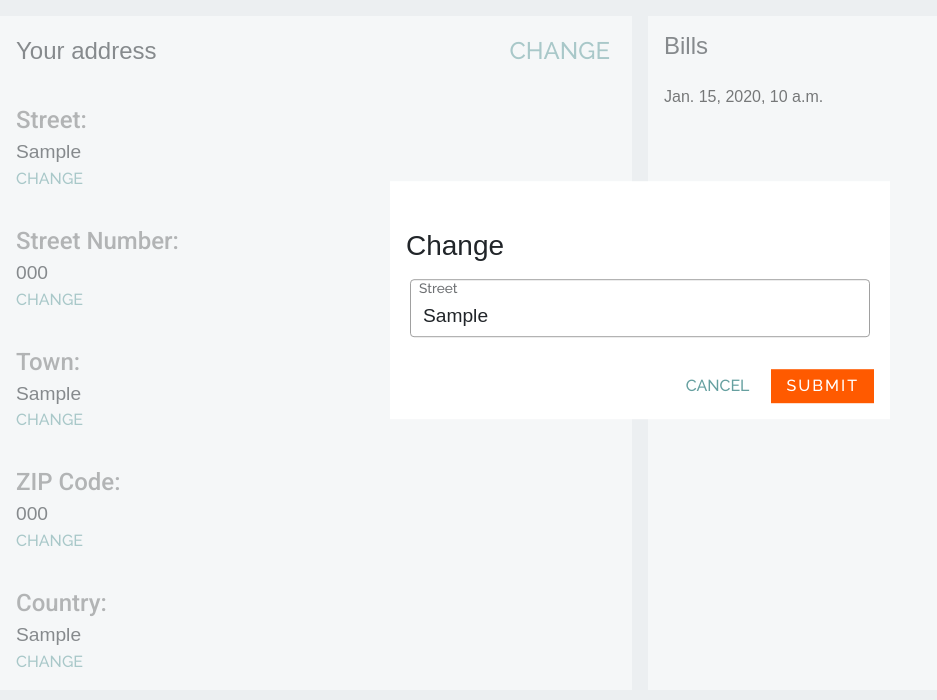
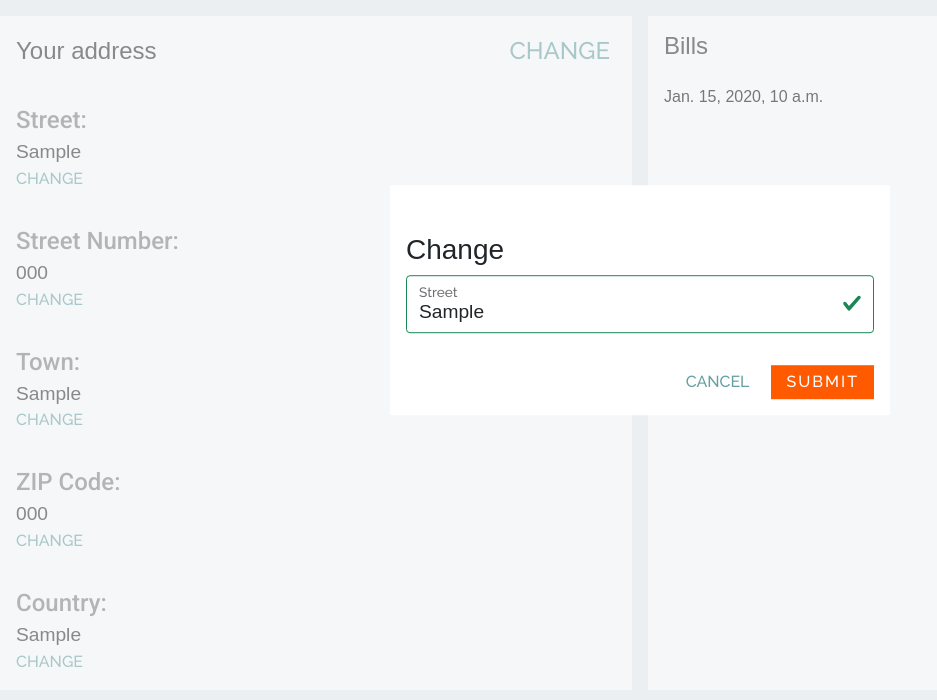
Before and after one commit to aleooo/sklep_2, a Django app: page /en/account/ in a window 1280 px wide, after a click on "CHANGE". Shown: the part 100-800 px from the top of the page, without its empty margins (0-937 px from the left). Run offline with Django 3.2, Linux system fonts and the light colour scheme; a user stored in the database is signed in; tables that the repository leaves empty hold one stand-in row (values such as "Sample post"); some web fonts are replaced.

Commit message:
refactor account forms #3

```diff
--- a/sklep_2/shop/forms.py
+++ b/sklep_2/shop/forms.py
@@ -31,10 +31,10 @@ class PersonalForm(forms.ModelForm):
         model = UserModel
         fields = ('first_name', 'last_name', 'email', 'number')
         widgets = {
-            'first_name': forms.TextInput(attrs={'class': 'form-control font_numbers_light input', 'pattern': '^[A-ZŻŹŁ].*', 'placeholder': '-----'}),
-            'last_name': forms.TextInput(attrs={'class': 'form-control font_numbers_light input', 'pattern': '^[A-ZŻŹŁ].*', 'placeholder': '-----'}),
-            'email': forms.TextInput(attrs={'class': 'form-control font_numbers_light input', 'type': 'email', 'placeholder': '-----'}),
-            'number': PhoneNumberPrefixWidget(initial='PL', attrs={'class': 'input font_numbers_light phonenumber form-control', 'placeholder': '-----', 'minlength': '9'}),
+            'first_name': forms.TextInput(attrs={'class': 'form-control font_numbers_light input', 'pattern': '^[A-ZŻŹŁ][a-zęóąśłżźćń]*', 'placeholder': '-----', 'required': 'required'}),
+            'last_name': forms.TextInput(attrs={'class': 'form-control font_numbers_light input', 'pattern': '^[A-ZŻŹŁ][a-zęóąśłżźćń]*', 'placeholder': '-----', 'required': 'required'}),
+            'email': forms.TextInput(attrs={'class': 'form-control font_numbers_light input', 'type': 'email', 'placeholder': '-----', 'required': 'required'}),
+            'number': PhoneNumberPrefixWidget(initial='PL', attrs={'class': 'input font_numbers_light phonenumber form-control', 'placeholder': '-----', 'pattern': '[0-9]*', 'minlength': '9', 'required': 'required'}),
         }
         labels = {
             'first_name': _('First Name'),
@@ -49,11 +49,11 @@ class AddressForm(forms.ModelForm):
         model = Address
         fields = ('street', 'street_number', 'country', 'ZIP_code', 'town')
         widgets = {
-            'street': forms.TextInput(attrs={'class': 'form-control font_numbers_light input', 'pattern': '^[A-ZŻŹŁ].*', 'placeholder': '-----'}),
-            'street_number': forms.TextInput(attrs={'class': 'form-control font_numbers_light input', 'placeholder': '-----'}),
-            'town': forms.TextInput(attrs={'class': 'form-control font_numbers_light input', 'pattern': '^[A-ZŻŹŁ].*', 'placeholder': '-----'}),
-            'ZIP_code': forms.TextInput(attrs={'class': 'form-control font_numbers_light input', 'pattern': '[0-9-]*', 'placeholder': '-----'}),
-            'country': forms.TextInput(attrs={'class': 'form-control font_numbers_light input', 'pattern': '^[A-ZŻŹŁ].*', 'placeholder': '-----'}),
+            'street': forms.TextInput(attrs={'class': 'form-control font_numbers_light input', 'pattern': '^[A-ZŻŹŁ][a-zęóąśłżźćń ]*', 'placeholder': '-----', 'required': 'required'}),
+            'street_number': forms.TextInput(attrs={'class': 'form-control font_numbers_light input', 'pattern': '[0-9][0-9a-zA-Z/-]*', 'placeholder': '-----', 'required': 'required'}),
+            'town': forms.TextInput(attrs={'class': 'form-control font_numbers_light input', 'pattern': '^[A-ZŻŹŁ][a-zęóąśłżźćń ]*', 'placeholder': '-----', 'required': 'required'}),
+            'ZIP_code': forms.TextInput(attrs={'class': 'form-control font_numbers_light input', 'pattern': '[0-9-]*', 'placeholder': '-----', 'required': 'required'}),
+            'country': forms.TextInput(attrs={'class': 'form-control font_numbers_light input', 'pattern': '^[A-ZŻŹŁ][a-zęóąśłżźćń ]*', 'placeholder': '-----', 'required': 'required'}),
         }
         labels = {
             'street': _('Street'),
--- a/sklep_2/templates/content/account.html
+++ b/sklep_2/templates/content/account.html
@@ -9,27 +9,55 @@
         <div id='account_div_form'>
             <h3 class='font_numbers_light'>{% trans "Change" %}</h3>
             <div id='account_div_form_address'>
-                <form action="{% url 'shop:account_data' type='address' %}" method='post'>
+                <form action="{% url 'shop:account_data' type='address' %}" method='post' class='was-validated'>
                     {% csrf_token %}
                     <div class="form-floating mb-3 display_n" id='street'>
                         {{ address_form.street }}
                         <label for="id_street">{{ address_form.street.label }}</label>
+                        <div class="invalid-feedback">
+                            <ul>
+                                <li>{% trans "The first name must start with a capital letter" %}</li>
+                                <li>{% trans "Only letters" %}</li>
+                            </ul>
+                        </div>
                     </div>
                     <div class="form-floating mb-3 display_n" id='street_number'>
                         {{ address_form.street_number }}
                         <label for="id_street_number">{{ address_form.street_number.label }}</label>
+                        <div class="invalid-feedback">
+                            <ul>
+                                <li>{% trans "Please enter a valid street number" %}</li>
+                            </ul>
+                        </div>
                     </div>
                     <div class="form-floating mb-3 display_n" id='town'>
                         {{ address_form.town }}
                         <label for="id_town">{{ address_form.town.label }}</label>
+                        <div class="invalid-feedback">
+                            <ul>
+                                <li>{% trans "The first name must start with a capital letter" %}</li>
+                                <li>{% trans "Only letters" %}</li>
+                            </ul>
+                        </div>
                     </div>
                     <div class="form-floating mb-3 display_n" id='ZIP_code'>
                         {{ address_form.ZIP_code }}
                         <label for="id_ZIP_code">{{ address_form.ZIP_code.label }}</label>
+                        <div class="invalid-feedback">
+                            <ul>
+                                <li>{% trans "Only numbers" %}</li>
+                            </ul>
+                        </div>
                     </div>
                     <div class="form-floating mb-3 display_n" id='country'>
                         {{ address_form.country }}
                         <label for="id_country">{{ address_form.country.label }}</label>
+                        <div class="invalid-feedback">
+                            <ul>
+                                <li>{% trans "The country must start with a capital letter" %}</li>
+                                <li>{% trans "Only letters" %}</li>
+                            </ul>
+                        </div>
                     </div>
                     <div class='display_f align_i_c float_r margin_t'>
                         <button type='button' class='button_n' onclick='cancel("address")'><p class='color_green margin_0'>{% trans "CANCEL" %}</p></button>
@@ -39,23 +67,45 @@
                 </form>
             </div>
             <div id='account_div_form_personal_data'>
-                <form action="{% url 'shop:account_data' type='personal_data' %}" method='post'>
+                <form action="{% url 'shop:account_data' type='personal_data' %}" method='post' class='was-validated'>
                     {% csrf_token %}
-                    <div class="form-floating mb-3 display_n" id='first_name'>
+                    <div class="form-floating margin_tb display_n" id='first_name'>
+
                         {{ personal_form.first_name }}
                         <label for="id_first_name">{{ personal_form.first_name.label }}</label>
+                        <div class="invalid-feedback">
+                            <ul>
+                                <li>{% trans "The first name must start with a capital letter" %}</li>
+                                <li>{% trans "Only letters" %}</li>
+                            </ul>
+                        </div>
                     </div>
+
                     <div class="form-floating mb-3 display_n" id='last_name'>
                         {{ personal_form.last_name }}
                         <label for="id_last_name">{{ personal_form.last_name.label }}</label>
+                        <div class="invalid-feedback">
+                            <ul>
+                                <li>{% trans "The last name must start with a capital letter" %}</li>
+                                <li>{% trans "Only letters" %}</li>
+                            </ul>
+                        </div>
                     </div>
                     <div class="form-floating mb-3 display_n" id='email'>
                         {{ personal_form.email }}
                         <label for="id_email">{{ personal_form.email.label }}</label>
+                        <div class="invalid-feedback">
+                            <ul>
+                                <li>{% trans "Please enter a valid email" %}</li>
+                            </ul>
+                        </div>
                     </div>
                     <div class="form-floating display_f justify_c_s_b display_n" id='phone_number'>
-                        {{ personal_form.number }}
-                        <label for="id_phone_number_1">{{ personal_form.number.label }}</label>
+                        <div class='display_f justify_c_s_b form-floating'>
+                            {{ personal_form.number }}
+                            <label for="id_phone_number_1">{{ personal_form.number.label }}</label>
+                        </div>
+
                     </div>
                     <div class='display_f align_i_c float_r margin_t'>
                         <button type='button' class='button_n' onclick="cancel('personal_data')"><p class='color_green margin_0'>{% trans "CANCEL" %}</p></button>
--- a/sklep_2/templates/static/assets/css/account.css
+++ b/sklep_2/templates/static/assets/css/account.css
@@ -48,10 +48,8 @@
 .input{
     min-height: 58px;
     border: 1px solid rgb(160, 160, 160);
-
     font-size: 1.2rem;
     font-family: sans-serif;
-    margin: 0.5rem 4px 0;
 }
 .input:focus{
     border: 2px solid rgb(160, 160, 160);
--- a/sklep_2/templates/static/assets/js/account.js
+++ b/sklep_2/templates/static/assets/js/account.js
@@ -34,12 +34,12 @@ function account_form(type, kind=null){
         account_div_form_address.css('display', 'block')
         if (kind == 'all'){
             for (address_id of address_form_ids){
-                $(`#${address_id}`).css('display', 'flex')
+                $(`#${address_id}`).css('display', 'block')
             }
         }
         else{
 
-            $(`#${kind}`).css('display', 'flex')
+            $(`#${kind}`).css('display', 'block')
 
         }
     }
@@ -47,15 +47,19 @@ function account_form(type, kind=null){
         account_div_form_personal_data.css('display', 'block')
         if (kind == 'all'){
             for (personal_id of personal_form_ids){
-                $(`#${personal_id}`).css('display', 'flex')
+                $(`#${personal_id}`).css('display', 'block')
             }
         }
         else{
 
-            $(`#${kind}`).css('display', 'flex')
+            $(`#${kind}`).css('display', 'block')
 
         }
     }
 
 
 }
+
+function none(){
+    console.log('form alert');
+}
```
